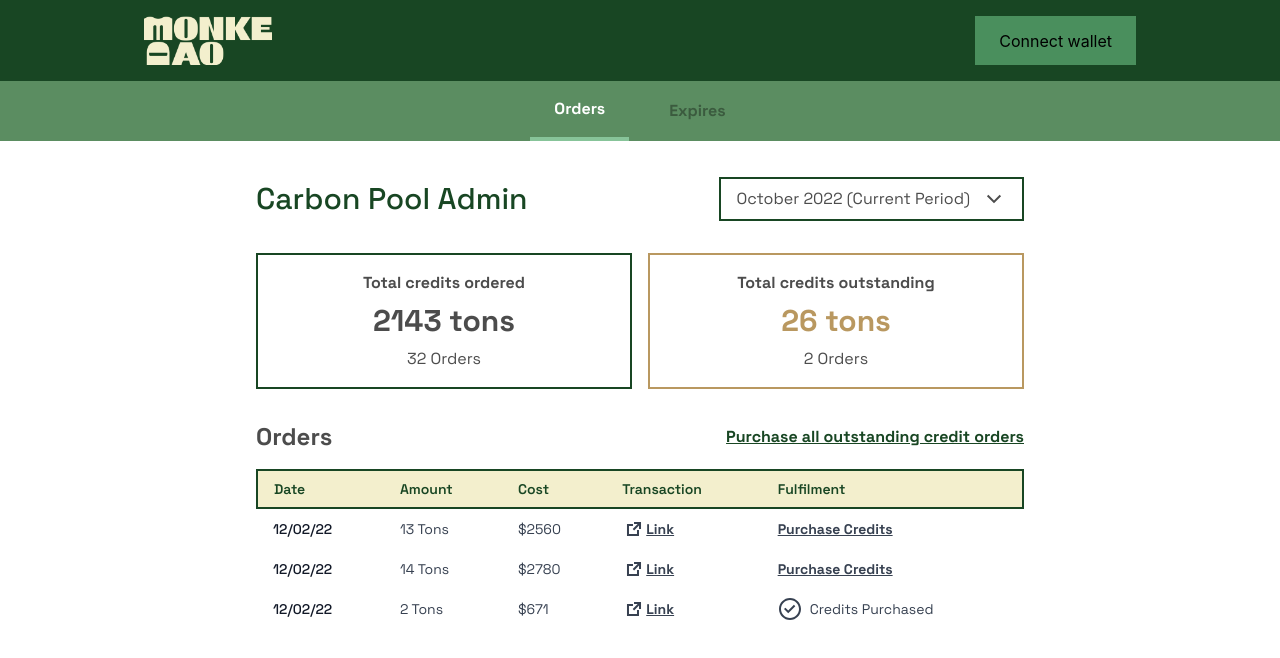
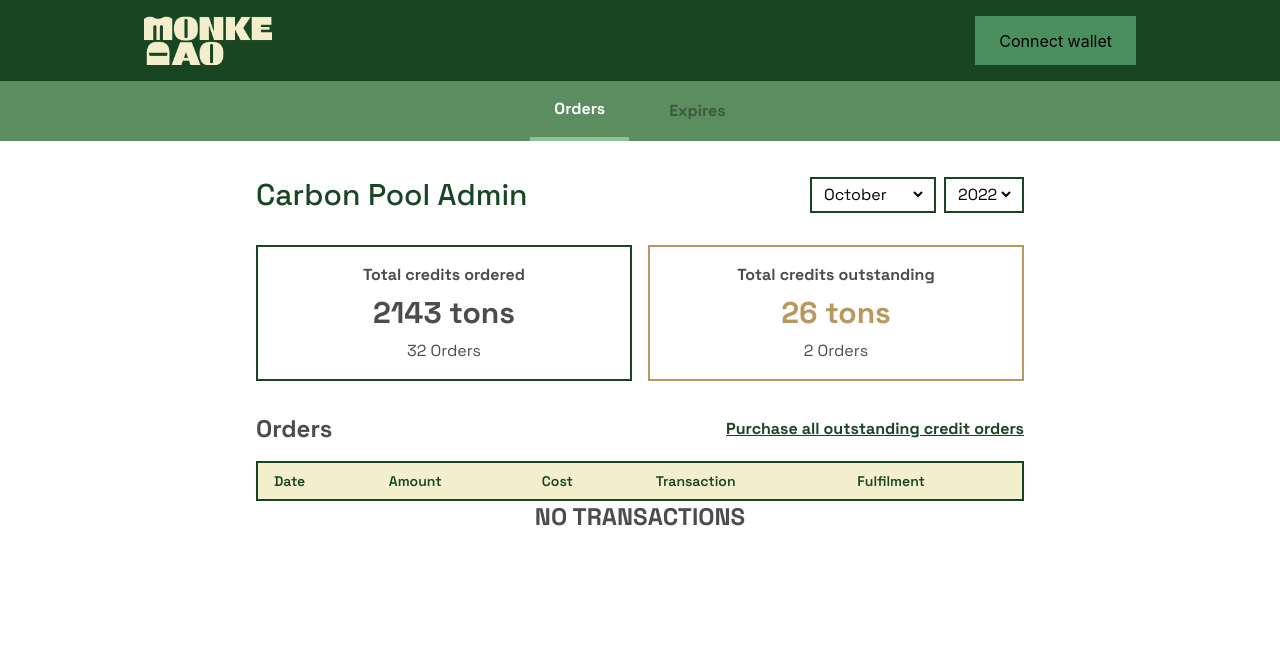
Before and after one commit to MonkeDAO/carbon-credits-frontend, a Next.js app: page /admin in a window 1280 px wide. Shown: the top 658 px of the page. Built offline with nearby package versions, Linux system fonts and the light colour scheme.

Commit message:
added filter by date in admin page

```diff
--- a/pages/admin.js
+++ b/pages/admin.js
@@ -2,11 +2,13 @@ import { useState } from "react";
 import Layout from "../components/Layout";
 
 function Admin() {
-  const [option, setOption] = useState(0);
   const [showOrders, setShowOrders] = useState(true);
+  const [selectedMonth, setSelectedMonth] = useState(new Date().getMonth() + 1);
+  const [selectedYear, setSelectedYear] = useState(2022);
+
   const transactions = [
     {
-      date: "12/02/22",
+      date: new Date("12/04/22"),
       amount: "13",
       cost: "2560",
       link: "https://monkedao.io/",
@@ -14,7 +16,7 @@ function Admin() {
       expiryDate: "12/02/23",
     },
     {
-      date: "12/02/22",
+      date: new Date("12/02/22"),
       amount: "14",
       cost: "2780",
       link: "https://monkedao.io/",
@@ -22,7 +24,7 @@ function Admin() {
       expiryDate: "12/02/23",
     },
     {
-      date: "12/02/22",
+      date: new Date("12/02/23"),
       amount: "2",
       cost: "671",
       link: "https://monkedao.io/",
@@ -30,6 +32,57 @@ function Admin() {
       expiryDate: "12/02/23",
     },
   ];
+
+  const yearChoices = [2022, 2023, 2024];
+
+  const filteredTransactions = transactions.filter((transaction) => {
+    return (
+      transaction.date.getFullYear() === parseInt(selectedYear) &&
+      transaction.date.getMonth() === parseInt(selectedMonth) - 1
+    );
+  });
+
+  const DateSelection = () => {
+    return (
+      <div className="flex gap-2">
+        <div className="text-white border-2 border-[#184623] px-2 py-1">
+          <select
+            onChange={(e) => setSelectedMonth(e.target.value)}
+            className="bg-transparent text-black"
+            defaultValue={selectedMonth}
+          >
+            <option value={1}>January</option>
+            <option value={2}>February</option>
+            <option value={3}>March</option>
+            <option value={4}>April</option>
+            <option value={5}>May</option>
+            <option value={6}>June</option>
+            <option value={7}>July</option>
+            <option value={8}>August</option>
+            <option value={9}>September</option>
+            <option value={10}>October</option>
+            <option value={11}>November</option>
+            <option value={12}>December</option>
+          </select>
+        </div>
+        <div className="text-white border-2 border-[#184623] px-2 py-1">
+          <select
+            onChange={(e) => setSelectedYear(e.target.value)}
+            className="bg-transparent text-black"
+            defaultValue={selectedYear}
+          >
+            {yearChoices.map((year, index) => {
+              return (
+                <option key={index} value={year}>
+                  {year}
+                </option>
+              );
+            })}
+          </select>
+        </div>
+      </div>
+    );
+  };
 
   return (
     <Layout>
@@ -61,21 +114,7 @@ function Admin() {
             <h2 className="text-[#184623] text-3xl font-medium">
               Carbon Pool Admin
             </h2>
-            <div className="flex items-center hover:cursor-pointer border-2 border-[#184623] py-2 px-4 gap-3">
-              <p>October 2022 (Current Period)</p>
-              <svg
-                width="24"
-                height="24"
-                viewBox="0 0 24 24"
-                fill="none"
-                xmlns="http://www.w3.org/2000/svg"
-              >
-                <path
-                  d="M6.34317 7.75732L4.92896 9.17154L12 16.2426L19.0711 9.17157L17.6569 7.75735L12 13.4142L6.34317 7.75732Z"
-                  fill="currentColor"
-                />
-              </svg>
-            </div>
+            <DateSelection></DateSelection>
           </div>
           <div className="grid grid-cols-2 gap-4">
             <div className="border-2 border-[#184623] p-4 grid gap-2">
@@ -117,12 +156,12 @@ function Admin() {
                 </tr>
               </thead>
 
-              <tbody>
-                {transactions.map((transaction, index) => {
+              <tbody className="relative">
+                {filteredTransactions.map((transaction, index) => {
                   return (
                     <tr key={index}>
                       <td className="whitespace-nowrap px-4 py-2 font-medium text-gray-900">
-                        {transaction.date}
+                        {transaction.date.toLocaleDateString()}
                       </td>
                       <td className="whitespace-nowrap px-4 py-2 text-gray-700">
                         {transaction.amount} Tons
@@ -191,13 +230,21 @@ function Admin() {
                 })}
               </tbody>
             </table>
+            {filteredTransactions.length === 0 && (
+              <div className="w-full text-center font-bold uppercase text-2xl">
+                No Transactions
+              </div>
+            )}
           </div>
         </div>
       ) : (
         <div className="pt-24">
-          <h2 className="text-[#184623] text-3xl font-medium pb-8">
-            Carbon Credit Expiries
-          </h2>
+          <div className="flex items-center justify-between pb-8">
+            <h2 className="text-[#184623] text-3xl font-medium">
+              Carbon Credit Expiries
+            </h2>
+            <DateSelection></DateSelection>
+          </div>
           <div className="overflow-x-auto text-left pb-12">
             <table className="min-w-full divide-y divide-gray-200 text-sm">
               <thead className="bg-[#F3EFCD] border-2 border-[#184623]">
@@ -224,11 +271,11 @@ function Admin() {
               </thead>
 
               <tbody>
-                {transactions.map((transaction, index) => {
+                {filteredTransactions.map((transaction, index) => {
                   return (
                     <tr key={index}>
                       <td className="whitespace-nowrap px-4 py-2 font-medium text-gray-900">
-                        {transaction.date}
+                        {transaction.date.toLocaleDateString()}
                       </td>
                       <td className="whitespace-nowrap px-4 py-2 text-gray-700">
                         {transaction.amount} Tons
@@ -274,6 +321,11 @@ function Admin() {
                 })}
               </tbody>
             </table>
+            {filteredTransactions.length === 0 && (
+              <div className="w-full text-center font-bold uppercase text-2xl">
+                No Transactions
+              </div>
+            )}
           </div>
         </div>
       )}
```
